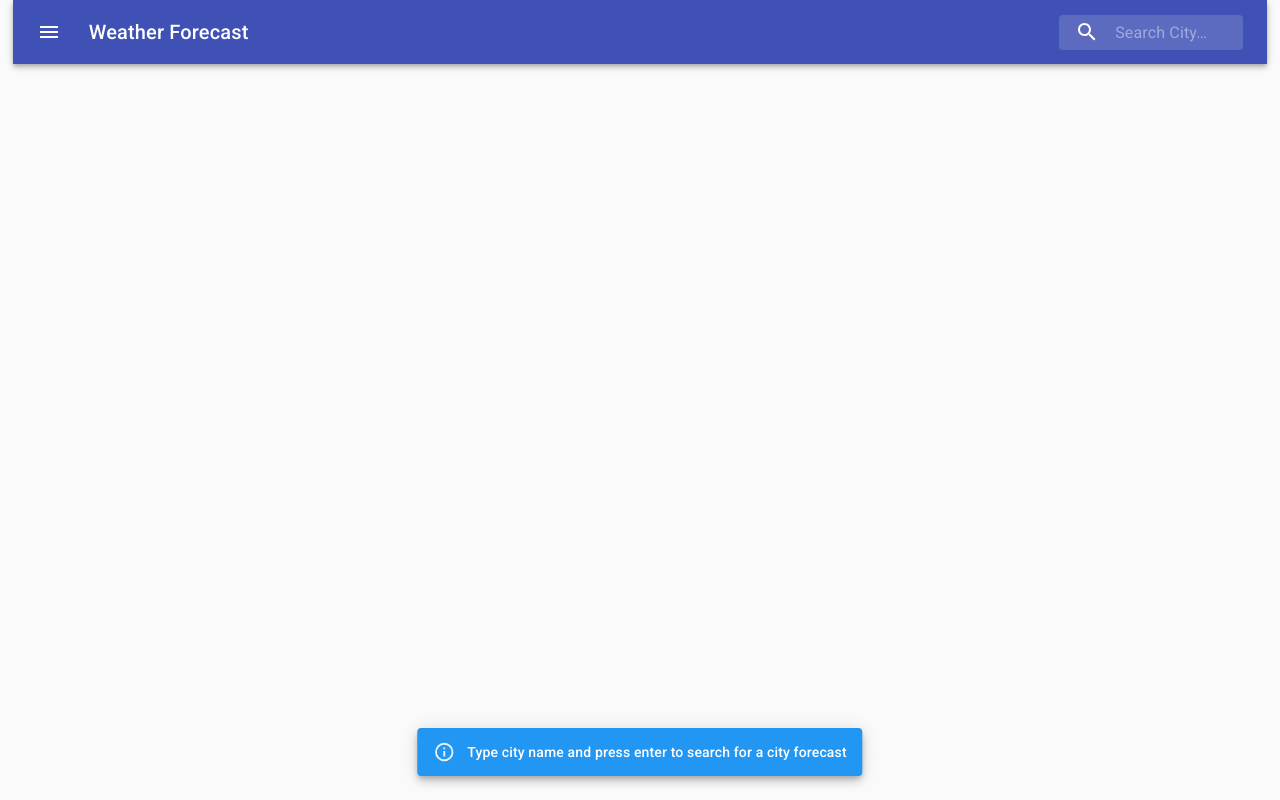
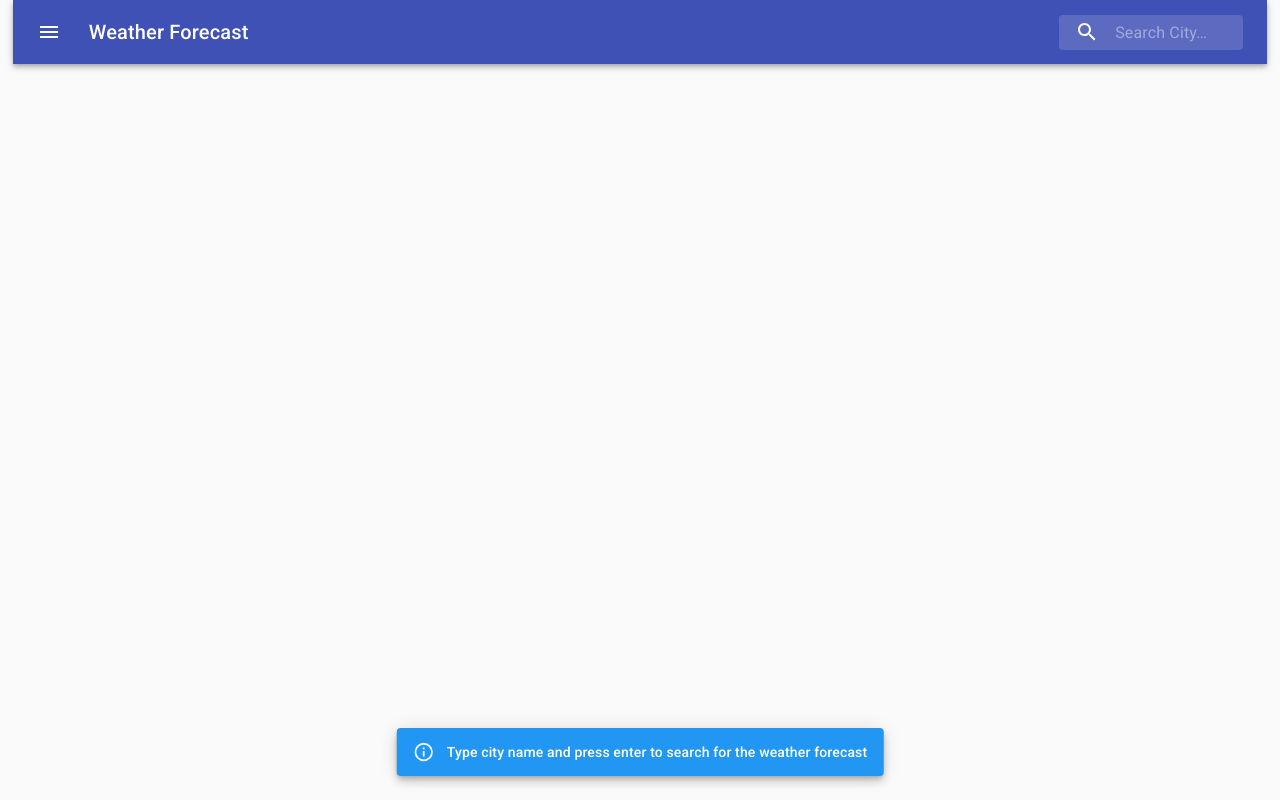
Before and after one commit to suryap666/weather-app, a React (Create React App) app: page / in a window 1280 px wide. Built offline with nearby package versions, Linux system fonts and the light colour scheme; some icons are missing.

Commit message:
More friendly messages

```diff
--- a/src/components/App.tsx
+++ b/src/components/App.tsx
@@ -12,7 +12,7 @@ const App: React.FunctionComponent<IAppProps> = (props) => {
     const [forecast, setForecast] = useState<Forecast | null>(null);
     const [showMessage, setShowMessage] =
         useState<ErrorMessageType>
-        ({type: 'info', message: 'Type city name and press enter to search for a city forecast'});
+        ({type: 'info', message: 'Type city name and press enter to search for the weather forecast'});
     const [headerDay, setHeaderDay] = useState<List>();
 
     const handleSearchInput = (cityName: string) => {
```
